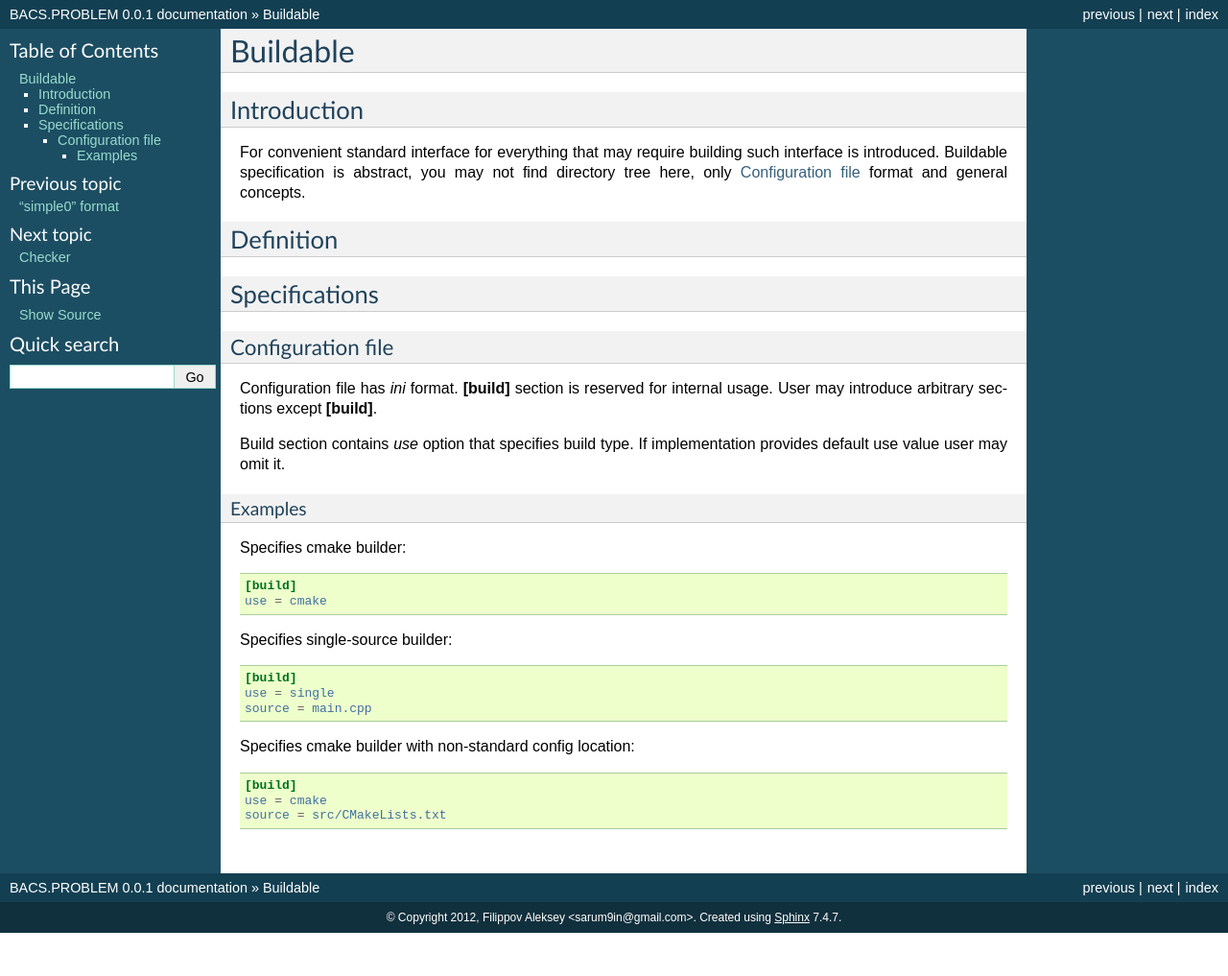
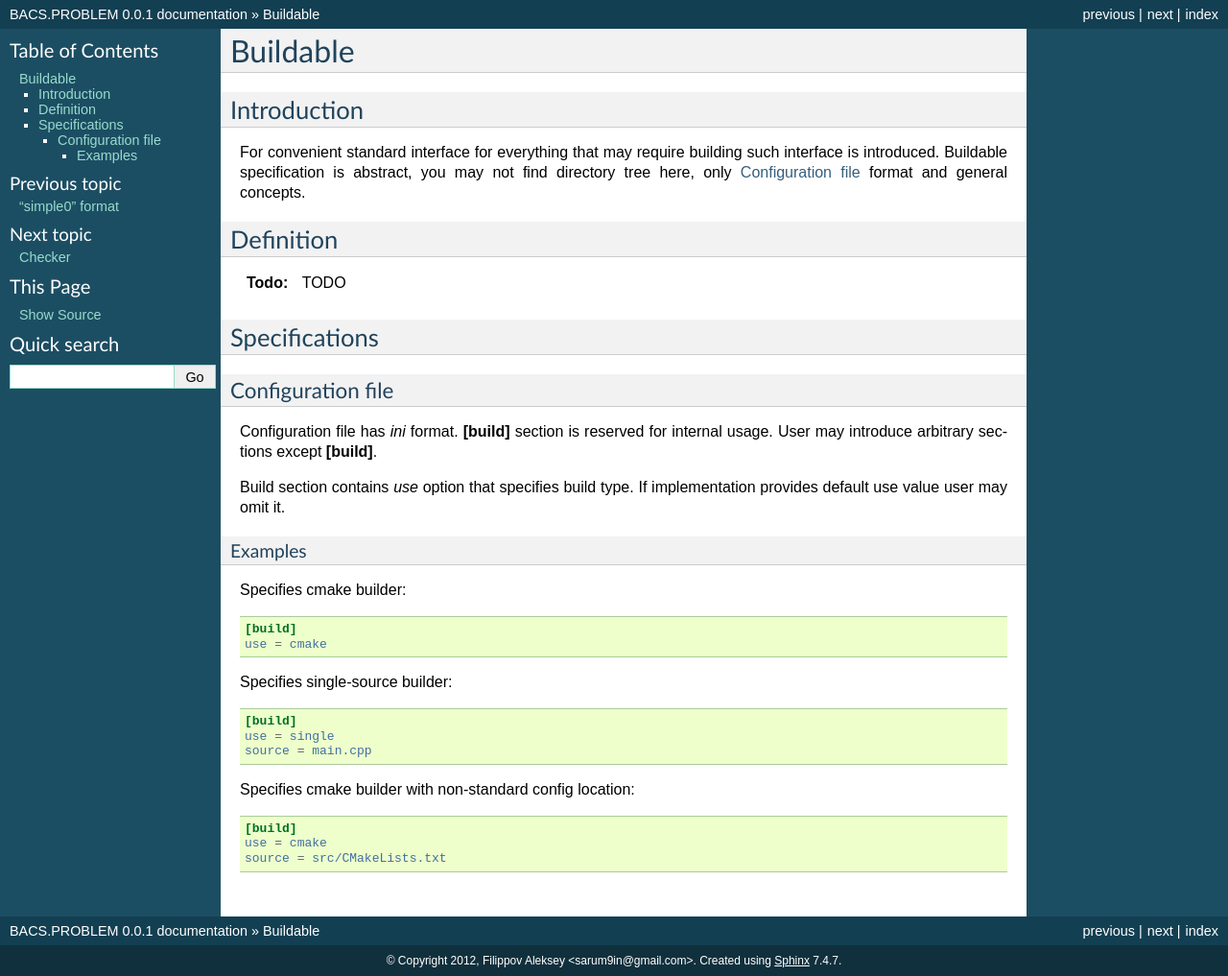
Before and after one commit to sarum9in/DEPRECATED_bunsan_bacs_single_problem, a Sphinx documentation site: the page built from sphinx/source/buildable.rst, in a window 1280 px wide. Shown: the whole page at 96% size. Built offline with Sphinx 7.4.7, drawn with Linux system fonts in a browser that asks for light colours; formulas are drawn with MathJax 3; before the commit the page ends 972 px from its top, so only the background shows below that.

Commit message:
Documentation: todo support.

```diff
--- a/sphinx/source/conf.py
+++ b/sphinx/source/conf.py
@@ -26,6 +26,9 @@ import sys, os
 # Add any Sphinx extension module names here, as strings. They can be extensions
 # coming with Sphinx (named 'sphinx.ext.*') or your custom ones.
 extensions = ['sphinx.ext.autodoc', 'sphinx.ext.doctest', 'sphinx.ext.intersphinx', 'sphinx.ext.todo', 'sphinx.ext.coverage', 'sphinx.ext.pngmath', 'sphinx.ext.viewcode']
+
+# Todo extension settings
+todo_include_todos = True
 
 # Add any paths that contain templates here, relative to this directory.
 templates_path = ['_templates']
```
